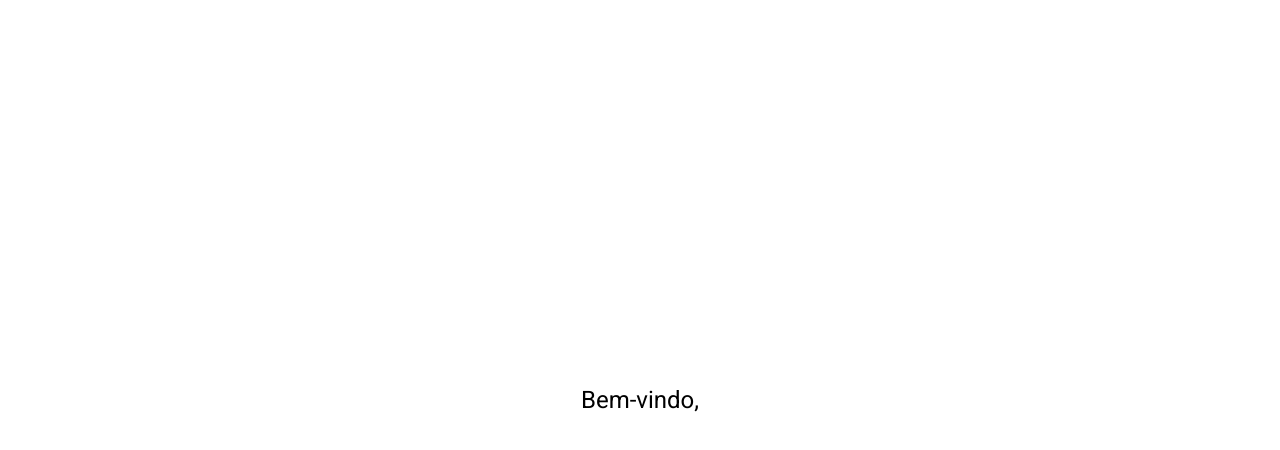
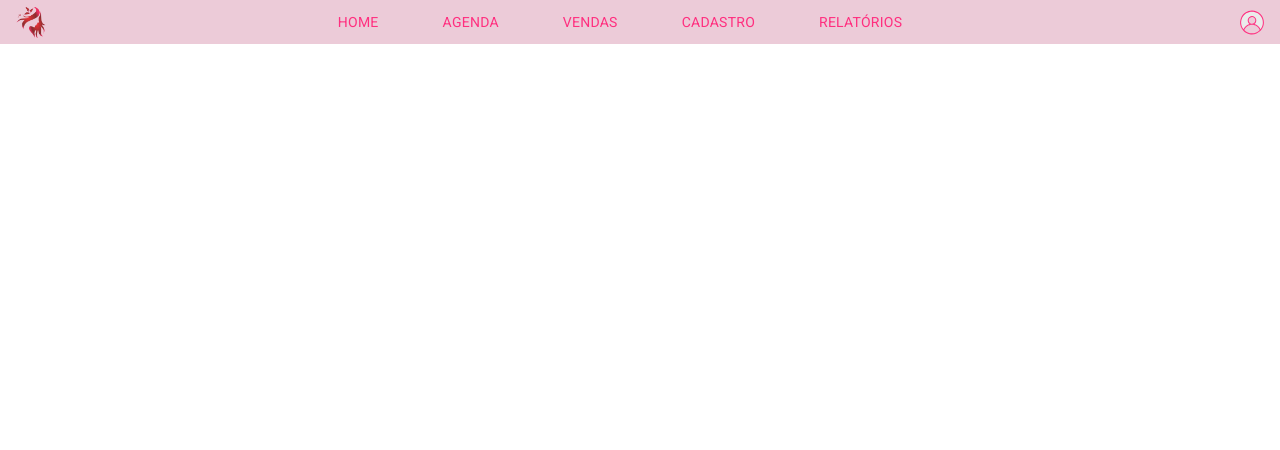
Before and after one commit to Deivimm/salon-hair, an Angular app: page /home in a window 1280 px wide. Shown: the top 450 px of the page. Built offline with nearby package versions, Linux system fonts and the light colour scheme.

Commit message:
feat: 🎸 navbar (#7)

```diff
--- a/src/app/pages/home/home.component.html
+++ b/src/app/pages/home/home.component.html
@@ -1 +1 @@
-<h1>Bem-vindo, {{ userName }}</h1>
+<navbar></navbar>
--- a/src/app/pages/home/home.component.ts
+++ b/src/app/pages/home/home.component.ts
@@ -9,7 +9,9 @@ import { UserService } from 'src/app/services/user/user.service';
 export class HomeComponent implements OnInit {
   userName: string = '';
 
-  constructor(private userService: UserService) { }
+  constructor(
+    private userService: UserService
+    ) { }
 
 
   ngOnInit() {
--- a/src/app/pages/login-form/login-form.component.scss
+++ b/src/app/pages/login-form/login-form.component.scss
@@ -103,14 +103,13 @@ input:focus {
 }
 
 .container {
-	border-radius: 10px;
-  	box-shadow: 0 14px 28px rgba(0,0,0,0.25),
-			0 10px 10px rgba(0,0,0,0.22);
+	border-radius: 15px;
+	box-shadow: 0 4px 8px 0 rgba(0, 0, 0, 0.2), 0 6px 20px 0 rgba(0, 0, 0, 0.19);
 	position: relative;
 	overflow: hidden;
-	width: 768px;
+	width: 960px;
 	max-width: 100%;
-	min-height: 480px;
+	min-height: 438px;
 }
 
 .form-container {
--- /dev/null
+++ b/src/app/pages/navbar/navbar.component.html
@@ -0,0 +1,27 @@
+<nav>
+    <img class="navbar-icon" src="/assets/systemicon.png" alt="Salon Hair System">
+    <ul>
+        <li><a href="#0">Home</a></li>
+        <li><a href="#0">Agenda</a></li>
+        <li><a href="#0">Vendas</a></li>
+        <li>
+            <a href="#0">Cadastro</a>
+            <ul>
+                <li class="fix" ><a href="#0">Cleinte</a></li>
+                <li class="fix" ><a href="#0">Fornecedor</a></li>
+                <li class="fix" ><a href="#0">Produto</a></li>
+                <li class="fix" ><a href="#0">Usuário</a></li>
+            </ul>
+        </li>
+        <li><a href="#0">Relatórios</a></li>
+
+
+        <img class="navbar-icon-menu" src="/assets/menu.svg" alt="Menu" (click)="toggleMenu()">
+        <div class="dropdown-menu" *ngIf="showMenu">
+          <li><a href="#0">Perfil</a></li>
+          <li><a href="#0">Configurações</a></li>
+          <li><a href="#0">Sair</a></li>
+        </div>
+
+    </ul>
+</nav>
--- /dev/null
+++ b/src/app/pages/navbar/navbar.component.scss
@@ -0,0 +1,152 @@
+body {
+    background: #F9F8FD;
+    font-family: 'Lexend Exa', sans-serif;
+}
+
+nav {
+    background-color: #eccbd8;
+    display: inline-block;
+    animation: slide-in 1s ease-out;
+    width: 100%;
+}
+
+.navbar-icon {
+    position: absolute;
+    margin-left: 15px;
+    left: 0;
+    top: 0;
+    bottom: 0;
+    width: 32px;
+    height: 45px;
+  }
+
+.navbar-icon-menu {
+    position: absolute;
+    margin-right: 15px;
+    right: 0;
+    top: 3px;
+    bottom: 0;
+    width: 26px;
+    height: 39px;
+    cursor: pointer;
+}
+
+.dropdown-menu {
+    position: absolute !important;
+    border-radius: 10px !important;
+    display: flex !important;
+    flex-direction: column !important;
+    right: 0 !important;
+    top: 105% !important;
+    min-width: 120px !important;
+    box-shadow: 0px 8px 16px 0px rgba(0,0,0,0.2) !important;
+    z-index: 1 !important;
+}
+
+.dropdown-menu li {
+    cursor: pointer;
+    width: 100% !important;
+    border-radius: 10px !important;
+}
+
+.fix {
+    &:hover {
+        background: #ff2f7f !important;
+        color: #ffffff !important;
+
+        a {
+            color: #ffffff !important;
+        }
+    }
+}
+
+ul {
+    position: relative;
+    justify-content: center;
+    display: flex;
+    flex: 1 1 auto;
+    margin: 0;
+    padding: 0 30px;
+    list-style-type: none;
+
+    li:not(:last-child) {
+        margin-right: 40px;
+    }
+
+    li {
+        border: 2px solid transparent;
+        border-radius: 5px;
+        padding: 10px;
+        transition: background 0.2s;
+
+        a {
+            color: #ff2f7f;
+            text-decoration: none;
+            text-transform: uppercase;
+            transition: color 0.2s;
+        }
+
+        ul {
+            visibility: hidden;
+            opacity: 0;
+            position: absolute;
+            display: block;
+            margin: 12px -12px;
+            padding: 0;
+            background: #ffffff;
+            box-shadow: 0px 8px 16px 0px rgba(0,0,0,0.2);
+            border-radius: 5px;
+            transition: opacity 0.2s, visibility 0.2s;
+
+            li {
+                color: #ff2f7f;
+                margin: -2px 0 0 -2px;
+                width: calc(100% - 20px);
+                line-height: 1.7;
+
+                a {
+                    color: #ff2f7f;
+                }
+            }
+        }
+
+        &:hover {
+            background: #ff2f7f;
+            color: #ffffff;
+
+            a {
+                color: #ffffff ;
+            }
+
+            ul {
+                visibility: visible;
+                opacity: 1;
+                box-shadow: 0px 3px 5px 2px #EBECF1;
+
+                li {
+                    a {
+                        color:  #ff2f7f;
+                    }
+                }
+            }
+        }
+    }
+}
+
+@keyframes slide-in {
+    0% {
+        top: -50px;
+    }
+
+    40% {
+        top: 20px;
+    }
+
+    70% {
+        top: 10px;
+    }
+
+    100% {
+        top: 15px;
+    }
+}
--- /dev/null
+++ b/src/app/pages/navbar/navbar.component.ts
@@ -0,0 +1,14 @@
+import { Component } from '@angular/core';
+
+@Component({
+  selector: 'navbar',
+  templateUrl: './navbar.component.html',
+  styleUrls: ['./navbar.component.scss']
+})
+export class NavbarComponent {
+  showMenu = false;
+
+  toggleMenu() {
+    this.showMenu = !this.showMenu;
+  }
+}
```
Also changed, not shown: src/app/app.module.ts (+7 -3 lines), src/assets/menu.svg (added), src/assets/systemicon.png (added).
